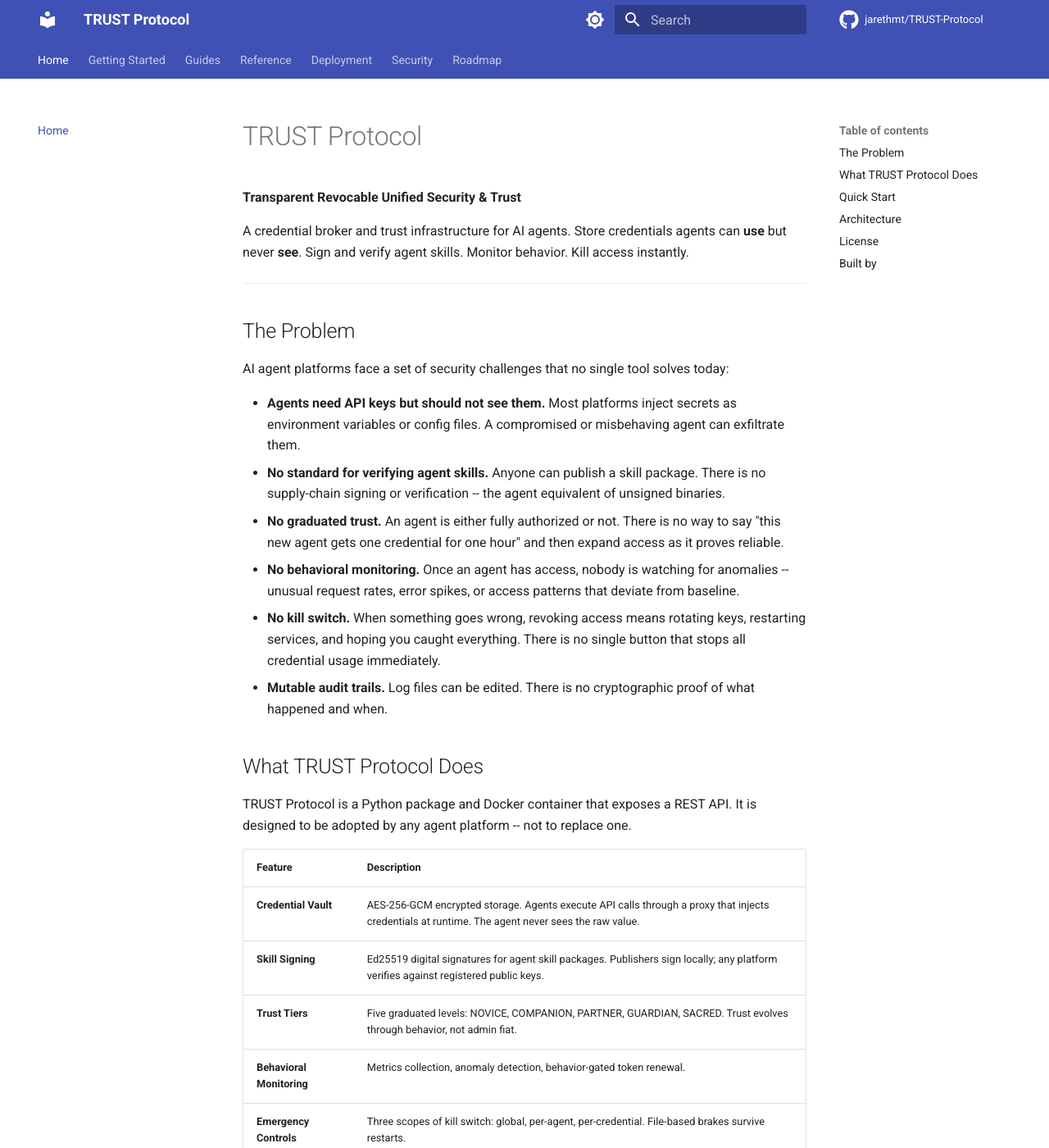
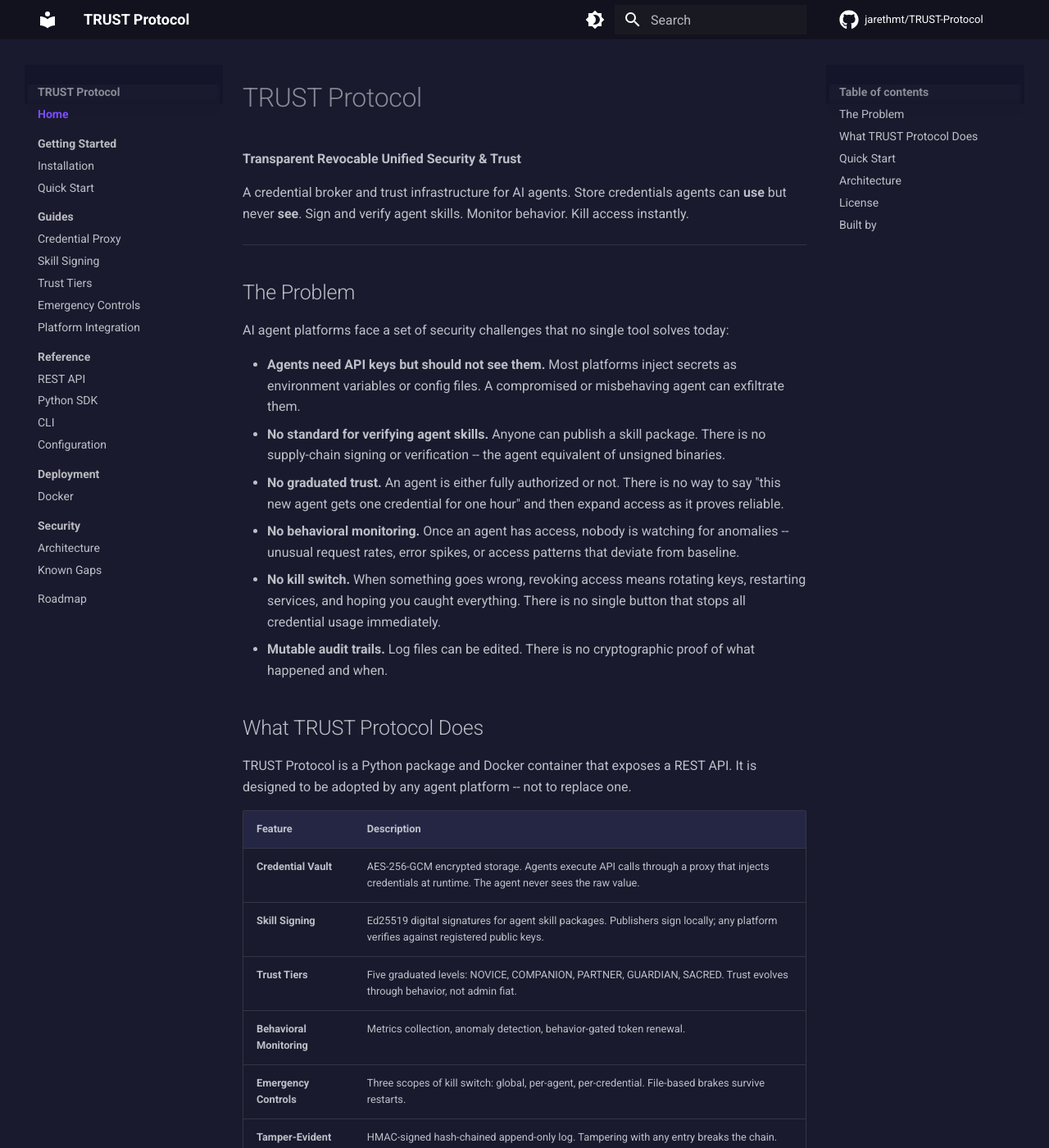
Before and after one commit to jarethmt/TRUST-Protocol, an MkDocs documentation site: the page built from docs/index.md, in a window 1280 px wide and 1400 px high. Shown: the whole window at 82% size. Built offline with MkDocs 1.6.1 and Material for MkDocs 9.7.7, drawn with Linux system fonts in a browser that asks for light colours; comment, search, counter and statistics services are not loaded.

Commit message:
style: dark-first theme with blue-purple palette and sidebar navigation
- Default to dark mode (slate scheme)
- Custom blue-purple color palette (#5c6bc0 primary, #7c4dff accent)
- Replace top navigation tabs with left sidebar navigation
- Slim header bar with subtle border
- Purple-tinted code blocks and sidebar
- Custom link colors, table headers, and footer styling

```diff
--- /dev/null
+++ b/docs/stylesheets/extra.css
@@ -0,0 +1,90 @@
+/* TRUST Protocol - Custom Theme
+ * Dark-first with blue-purple accent palette
+ */
+
+/* Override the primary color with a custom blue-purple */
+:root,
+[data-md-color-scheme="slate"] {
+  --md-primary-fg-color: #5c6bc0;
+  --md-primary-fg-color--light: #8e99f3;
+  --md-primary-fg-color--dark: #26418f;
+  --md-accent-fg-color: #7c4dff;
+  --md-accent-fg-color--transparent: #7c4dff1a;
+}
+
+/* Light mode overrides (if someone toggles) */
+[data-md-color-scheme="default"] {
+  --md-primary-fg-color: #3949ab;
+  --md-primary-fg-color--light: #6f74dd;
+  --md-primary-fg-color--dark: #00227b;
+  --md-accent-fg-color: #651fff;
+  --md-accent-fg-color--transparent: #651fff1a;
+}
+
+/* Slightly soften the dark background for readability */
+[data-md-color-scheme="slate"] {
+  --md-default-bg-color: #1a1a2e;
+  --md-default-bg-color--light: #1f1f3a;
+}
+
+/* Code blocks - subtle purple-tinted background */
+[data-md-color-scheme="slate"] .highlight code,
+[data-md-color-scheme="slate"] .highlighttable,
+[data-md-color-scheme="slate"] code {
+  background-color: #16162a;
+}
+
+/* Minimal header - slim and unobtrusive */
+.md-header {
+  background-color: #12121f;
+  border-bottom: 1px solid rgba(124, 77, 255, 0.12);
+  box-shadow: none;
+}
+
+/* Left sidebar styling */
+[data-md-color-scheme="slate"] .md-sidebar {
+  background-color: #14142a;
+}
+
+[data-md-color-scheme="slate"] .md-nav__link--active {
+  color: var(--md-accent-fg-color);
+  font-weight: 600;
+}
+
+[data-md-color-scheme="slate"] .md-nav__item--nested > .md-nav__link {
+  color: rgba(255, 255, 255, 0.7);
+}
+
+/* Section labels in sidebar */
+[data-md-color-scheme="slate"] .md-nav--lifted > .md-nav__list > .md-nav__item--active > .md-nav__link {
+  color: var(--md-accent-fg-color);
+}
+
+/* Admonition (callout) styling */
+[data-md-color-scheme="slate"] .admonition {
+  border-left-color: var(--md-accent-fg-color);
+}
+
+/* Table header rows */
+[data-md-color-scheme="slate"] .md-typeset table:not([class]) th {
+  background-color: rgba(92, 107, 192, 0.15);
+}
+
+/* Links - purple accent */
+[data-md-color-scheme="slate"] .md-typeset a {
+  color: #b388ff;
+}
+
+[data-md-color-scheme="slate"] .md-typeset a:hover {
+  color: #e1bee7;
+}
+
+/* Search bar */
+[data-md-color-scheme="slate"] .md-search__input {
+  background-color: rgba(255, 255, 255, 0.05);
+}
+
+/* Footer */
+[data-md-color-scheme="slate"] .md-footer {
+  background-color: #12121f;
+}
--- a/mkdocs.yml
+++ b/mkdocs.yml
@@ -7,24 +7,24 @@ repo_name: jarethmt/TRUST-Protocol
 theme:
   name: material
   palette:
+    - scheme: slate
+      primary: deep purple
+      accent: purple
+      toggle:
+        icon: material/brightness-4
+        name: Switch to light mode
     - scheme: default
       primary: indigo
-      accent: blue
+      accent: deep purple
       toggle:
         icon: material/brightness-7
         name: Switch to dark mode
-    - scheme: slate
-      primary: indigo
-      accent: blue
-      toggle:
-        icon: material/brightness-4
-        name: Switch to light mode
   features:
-    - navigation.tabs
     - navigation.sections
     - navigation.expand
     - navigation.top
     - navigation.indexes
+    - navigation.path
     - toc.follow
     - search.suggest
     - search.highlight
@@ -51,6 +51,9 @@ markdown_extensions:
   - toc:
       permalink: true
 
+extra_css:
+  - stylesheets/extra.css
+
 nav:
   - Home: index.md
   - Getting Started:
```
